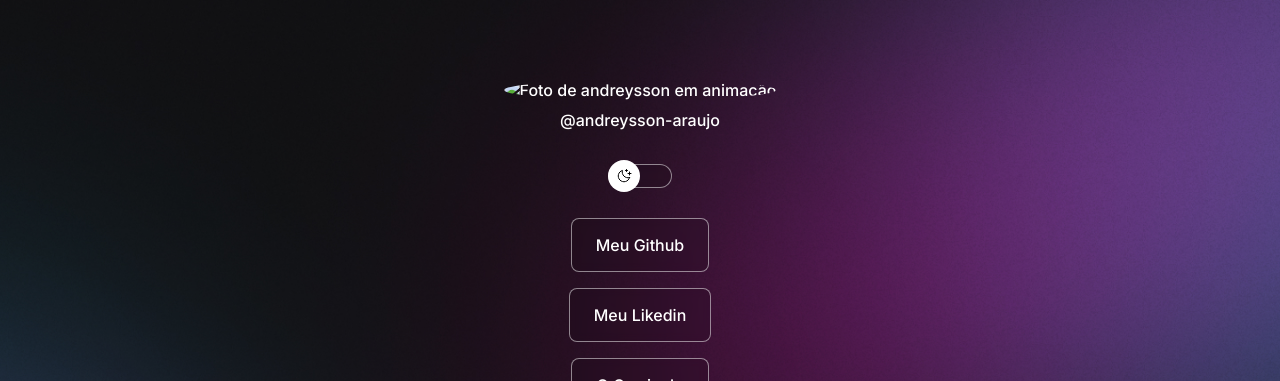
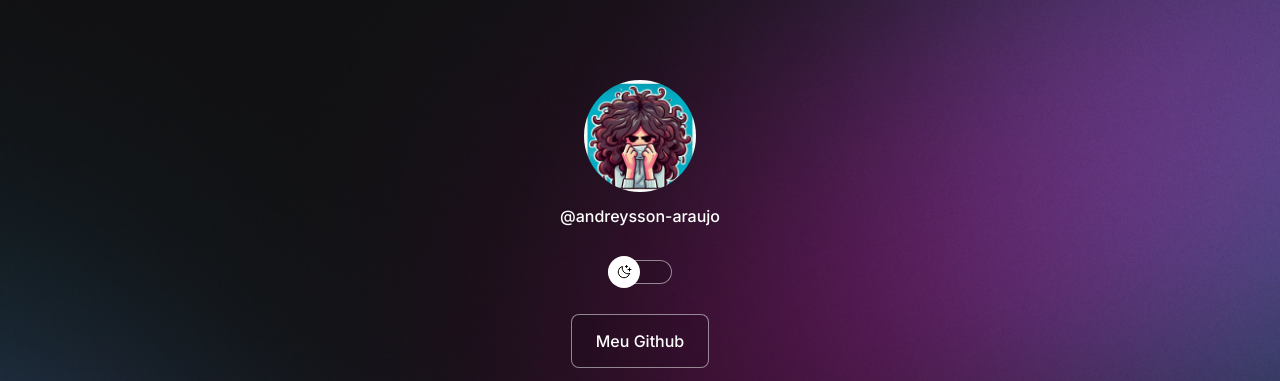
Before and after one commit to Andreysson-Araujo/devLinks, a plain HTML site: page index.html in a window 1280 px wide. Shown: the top 381 px of the page. Drawn offline with nearby package versions, Linux system fonts and the light colour scheme.

Commit message:
Update index.html

```diff
--- a/index.html
+++ b/index.html
@@ -15,7 +15,7 @@
   <body>
     <div id="container">
       <div id="profile">
-        <img src="./assets/avatar.jpeg" alt="Foto de andreysson em animação" />
+        <img src="./avatar.jpeg" alt="Foto de andreysson em animação" />
         <p>@andreysson-araujo</p>
       </div>
       <div id="switch" onclick="toggleMode()">
```
